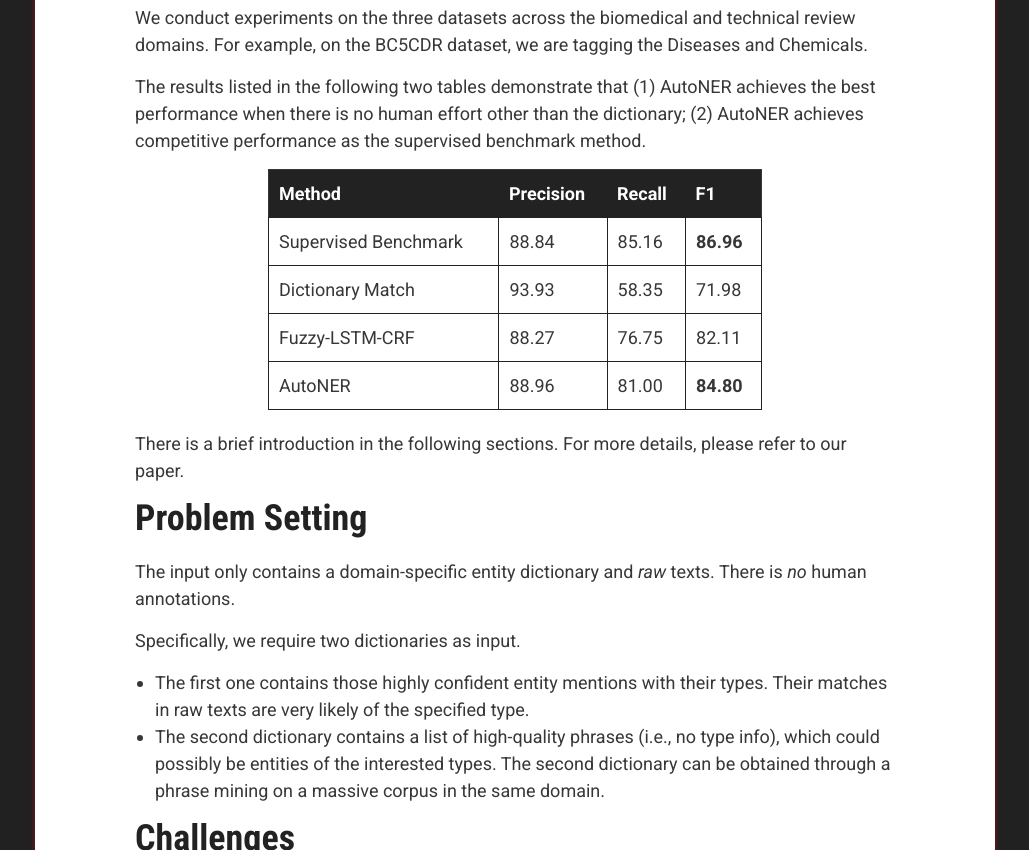
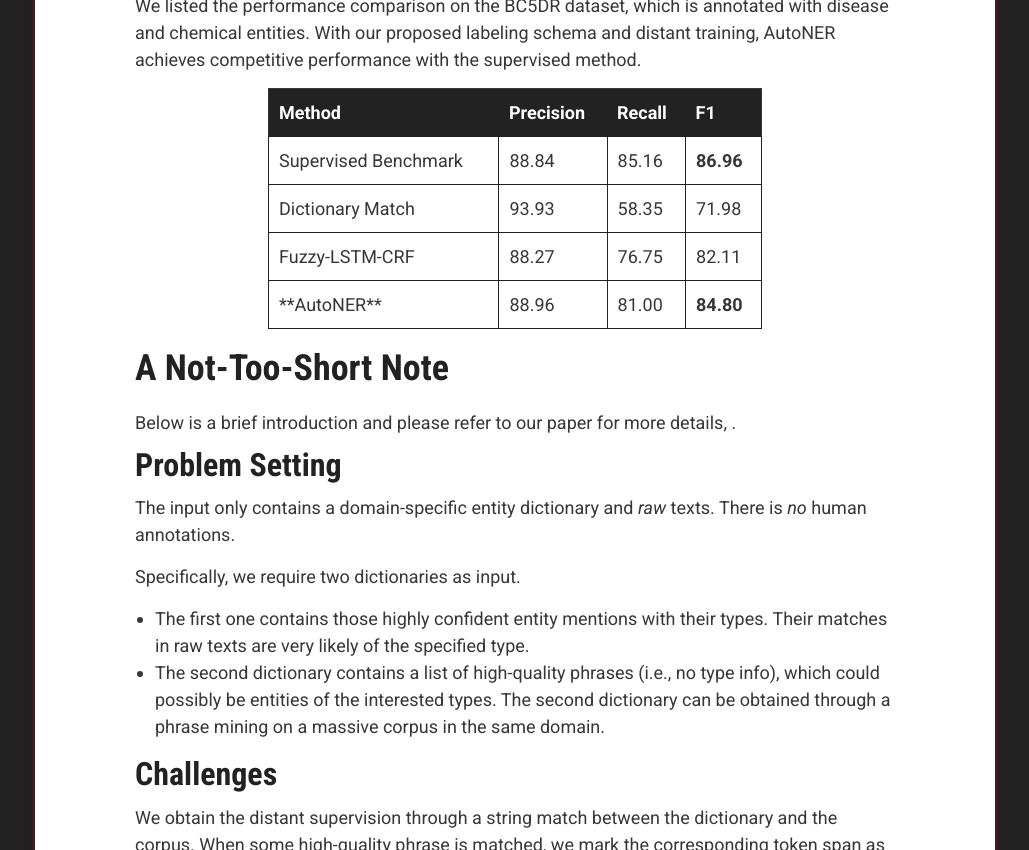
Before and after one commit to shangjingbo1226/AutoNER, a plain HTML site: page index.html in a window 1280 px wide. Shown: the part 478-1328 px from the top of the page, without its empty margins (125-1154 px from the left). Drawn offline with Linux system fonts and the light colour scheme.

Commit message:
debugged

```diff
--- a/index.html
+++ b/index.html
@@ -54,14 +54,14 @@
           <b>No line-by-line annotations</b>, AutoNER trains named entity taggers with distant supervision.
         </p>
 
-      <h1>Benchmark Results</h1>
+      <h2>Benchmark Results</h2>
+<!--
+        <p>
+          We conduct experiments on the three datasets across the biomedical and technical review domains. For example, on the BC5CDR dataset, we are tagging the Diseases and Chemicals.
+        </p> -->
 
         <p>
-          We conduct experiments on the three datasets across the biomedical and technical review domains. For example, on the BC5CDR dataset, we are tagging the Diseases and Chemicals.
-        </p>
-
-        <p>
-          The results listed in the following two tables demonstrate that (1) AutoNER achieves the best performance when there is no human effort other than the dictionary; (2) AutoNER achieves competitive performance as the supervised benchmark method.
+          We listed the performance comparison on the BC5DR dataset, which is annotated with disease and chemical entities. With our proposed labeling schema and distant training, AutoNER achieves competitive performance with the supervised method.
         </p>
 
         <center>
@@ -91,7 +91,7 @@
               <td>82.11</td>
             </tr>
             <tr>
-              <td>AutoNER</td>
+              <td>**AutoNER**</td>
               <td>88.96</td>
               <td>81.00</td>
               <td><b>84.80</b></td>
@@ -99,11 +99,14 @@
           </table>
         </center>
 
-        <p>
+        <!-- <p>
           There is a brief introduction in the following sections. For more details, please refer to our paper.
-        </p>
+        </p> -->
 
-      <h1>Problem Setting</h1>
+      <h1>A Not-Too-Short Note</h1>
+        Below is a brief introduction and please refer to our paper for more details, .
+
+      <h2>Problem Setting</h2>
         <p>
           The input only contains a domain-specific entity dictionary and <em>raw</em> texts. There is <em>no</em> human annotations.
         </p>
@@ -116,7 +119,7 @@
           </ul>
         </p>
 
-      <h1>Challenges</h1>
+      <h2>Challenges</h2>
         <p>
           We obtain the distant supervision through a string match between the dictionary and the corpus. When some high-quality phrase is matched, we mark the corresponding token span as "unknown". Such token span can be an entity of the interested type, an entity of another type, a part of some entity, or a non-entity token span.
         </p>
@@ -128,7 +131,7 @@
         <p align="center"><img width="100%" alt="framework" src="figures/FuzzyCRF.png"/></p>
 
 
-      <h1>Our Solution</h1>
+      <h2>Our Solution</h2>
 
       <p>
         We propose a new labeling scheme, i.e., <em>Tie or Break</em>, as well as a new neural framework, i.e., <em>AutoNER</em> to better leverage the distant supervision.
```
